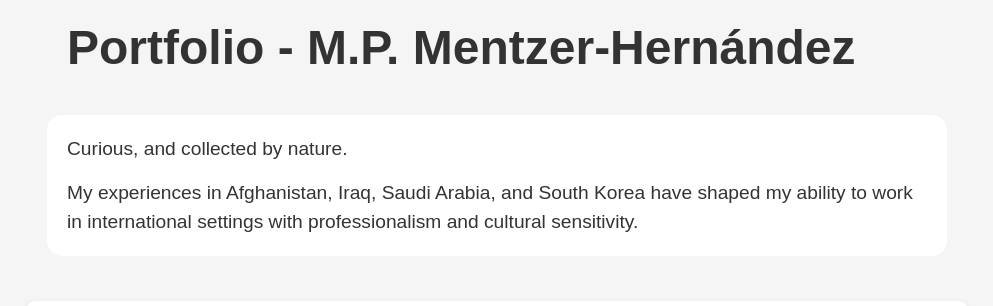
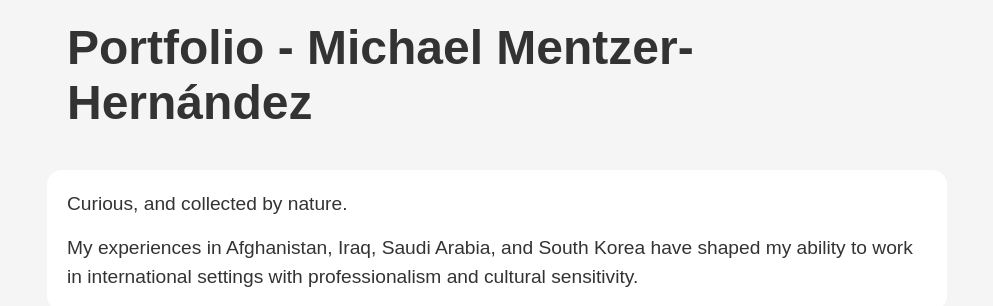
Before and after one commit to mmentzerhernandez/portfolio, a plain HTML site: page index.html in a window 1280 px wide. Shown: the top 306 px of the page, without its empty margins (143-1136 px from the left). Drawn offline with Linux system fonts and the light colour scheme.

Commit message:
Update index.html

```diff
--- a/index.html
+++ b/index.html
@@ -4,7 +4,7 @@
 <head>
     <meta charset="UTF-8">
     <meta name="viewport" content="width=device-width, initial-scale=1.0">
-    <title>Portfolio - M. P. Mentzer-Hernández</title>
+    <title>Portfolio - Michadel Mentzer-Hernández</title>
     <style>
         body {
           font-family: Arial, sans-serif;
@@ -284,7 +284,7 @@
 
 <body>
     <header>
-        <h1>Portfolio - M.P. Mentzer-Hernández</h1>
+        <h1>Portfolio - Michael Mentzer-Hernández</h1>
         <div class="header-card">
             <p class="intro-text">Curious, and collected by nature.</p>
             <p>My experiences in Afghanistan, Iraq, Saudi Arabia, and South Korea have shaped my ability to work in international settings with professionalism and cultural sensitivity.</p>
```
